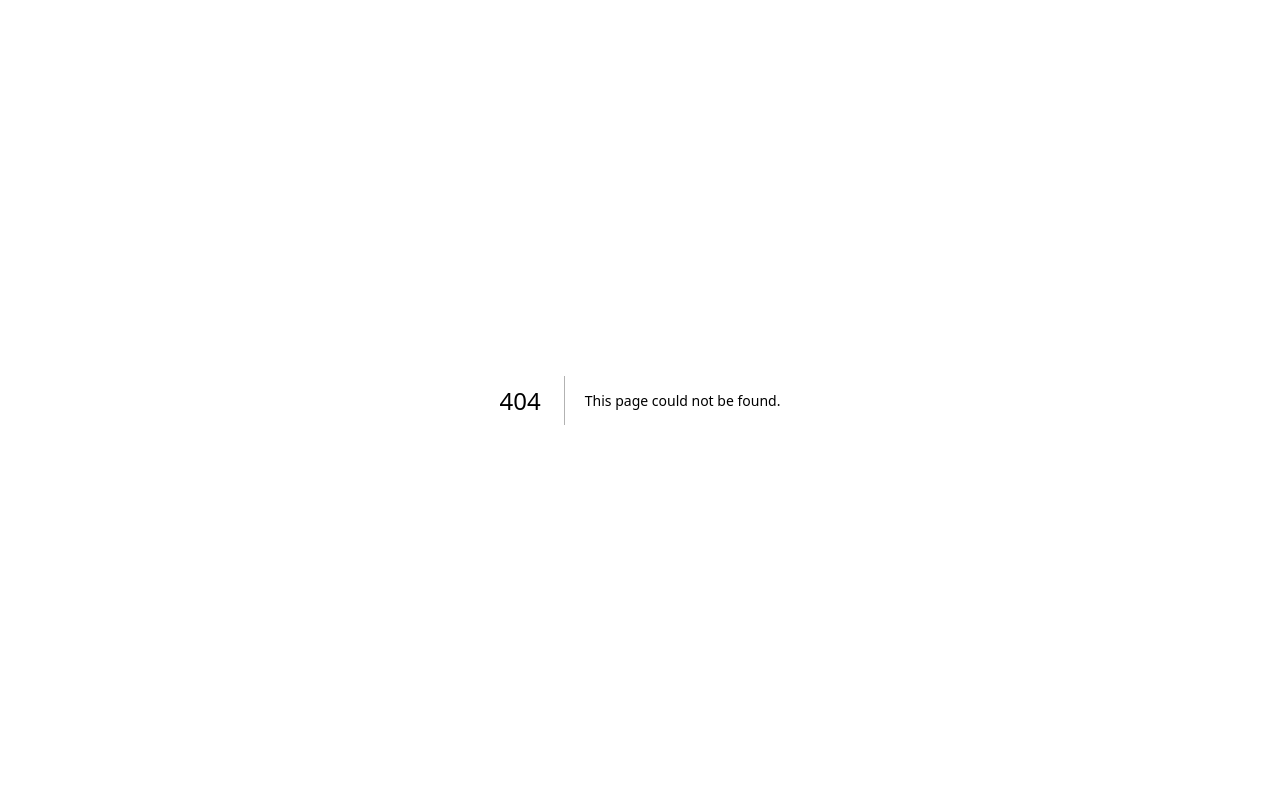
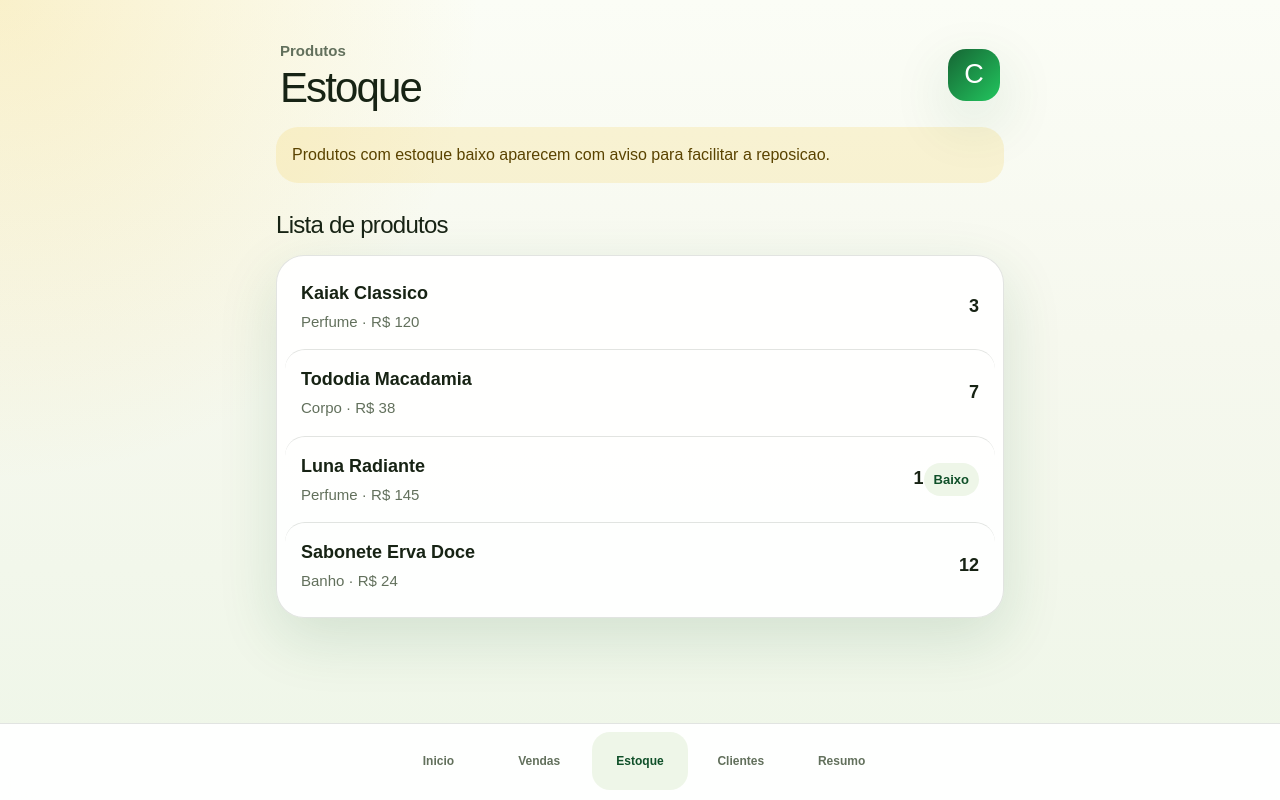
Before and after one commit to felipeagapito/caderninho-inteligente, a Next.js app: page /estoque in a window 1280 px wide. Before the commit this address had no page. Built offline with nearby package versions, Linux system fonts and the light colour scheme.

Commit message:
feat: add inventory screen

```diff
--- /dev/null
+++ b/src/app/estoque/page.tsx
@@ -0,0 +1,33 @@
+import { AppShell } from "../../components/AppShell";
+import { PageHeader } from "../../components/PageHeader";
+import { products } from "../../data/mock";
+
+function money(value: number) {
+  return "R$ " + value.toLocaleString("pt-BR");
+}
+
+export default function EstoquePage() {
+  return (
+    <AppShell active="/estoque">
+      <PageHeader eyebrow="Produtos" title="Estoque" />
+
+      <section className="notice">Produtos com estoque baixo aparecem com aviso para facilitar a reposicao.</section>
+
+      <h2 className="section-title">Lista de produtos</h2>
+      <section className="card list-card">
+        {products.map((product) => (
+          <div className="list-row" key={product.id}>
+            <div>
+              <p className="item-title">{product.name}</p>
+              <p className="item-subtitle">{product.category} · {money(product.price)}</p>
+            </div>
+            <div style={{ textAlign: "right" }}>
+              <strong className="price">{product.stock}</strong>
+              {product.stock <= product.minStock ? <p className="status-pill">Baixo</p> : null}
+            </div>
+          </div>
+        ))}
+      </section>
+    </AppShell>
+  );
+}
```
